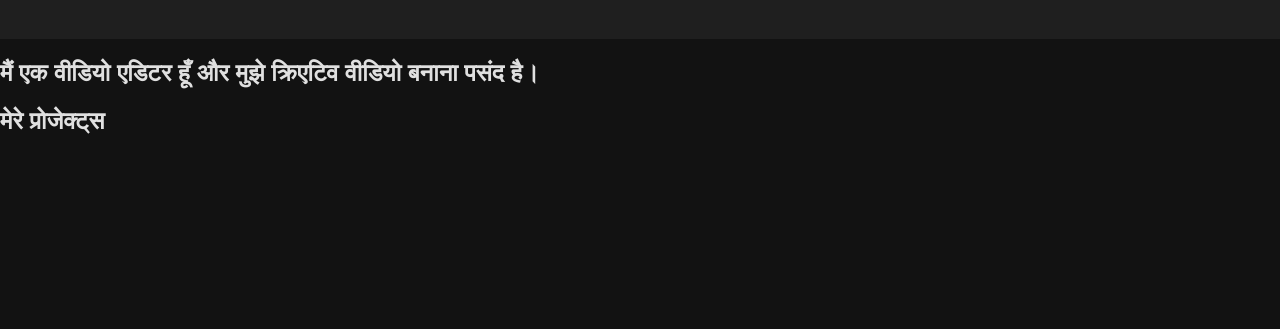
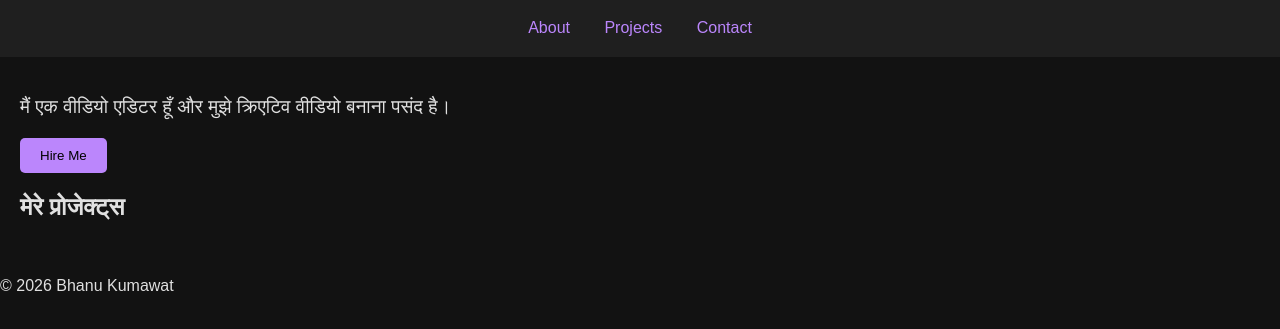
Before and after one commit to KUMAWATSTUDIO/My-portfolio-, a plain HTML site: page index.html in a window 1280 px wide. Shown: the part 81-410 px from the top of the page. Drawn offline with Linux system fonts and the light colour scheme.

Commit message:
Add navigation and update sections in index.html

```diff
--- a/index.html
+++ b/index.html
@@ -9,17 +9,26 @@
 <body>
     <header>
         <h1>BHANU KUMAWAT</h1>
+        <nav>
+            <a href="#about">About</a>
+            <a href="#projects">Projects</a>
+            <a href="mailto:bhanu@example.com">Contact</a>
+        </nav>
     </header>
 
-    <section id="about">
-        <h2>मैं एक वीडियो एडिटर हूँ और मुझे क्रिएटिव वीडियो बनाना पसंद है।</h2>
-    </section>
+    <main>
+        <section id="about">
+            <p class="description">मैं एक वीडियो एडिटर हूँ और मुझे क्रिएटिव वीडियो बनाना पसंद है।</p>
+            <button>Hire Me</button>
+        </section>
 
-    <section id="projects">
-        <h2>मेरे प्रोजेक्ट्स</h2>
-    </section>
+        <section id="projects">
+            <h2>मेरे प्रोजेक्ट्स</h2>
+        </section>
+    </main>
 
     <footer>
+        <p>&copy; 2026 Bhanu Kumawat</p>
     </footer>
 </body>
 </html>
```
